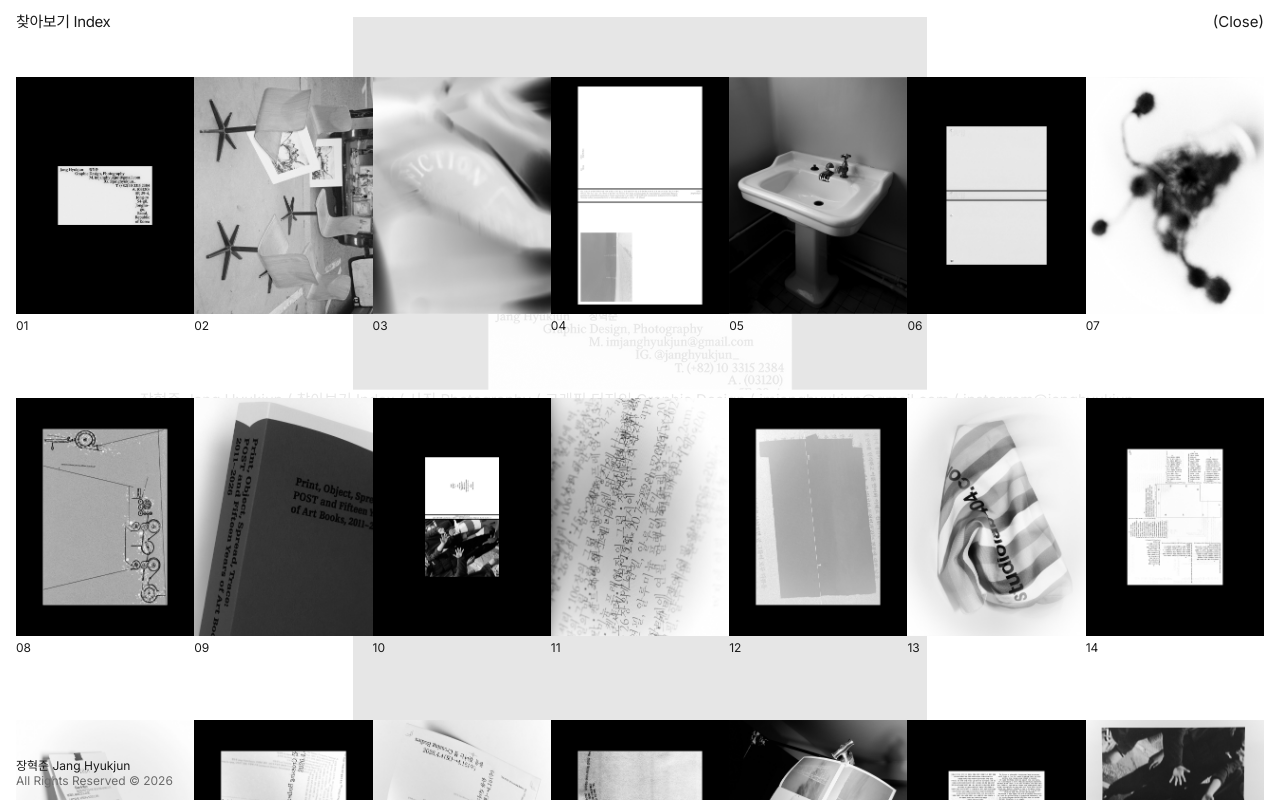
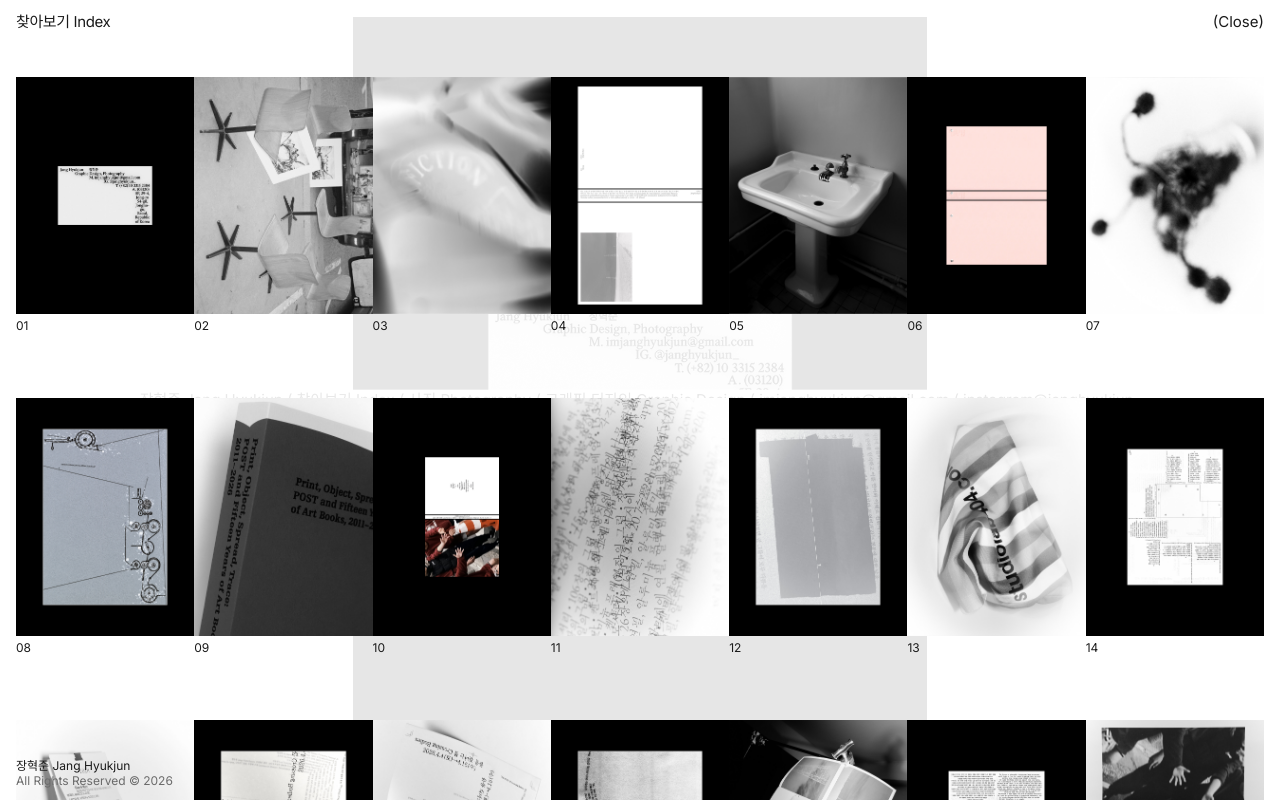
Before and after one commit to imjanghyukjun/notadotnota, a Next.js app: page / in a window 1280 px wide. Both pictures are taken after a click on the button "찾아보기 Index". Built offline with nearby package versions, Linux system fonts and the light colour scheme.

Commit message:
그래픽 디자인 카테고리 흑백 효과 제거 및 원본 컬러 고정

```diff
--- a/components/index-overlay.tsx
+++ b/components/index-overlay.tsx
@@ -82,6 +82,7 @@ export function IndexOverlay({ open, projects, onClose, title }: IndexOverlayPro
           const hasSeries = Boolean(project.series && project.series.length > 1)
           const currentSeriesIndex = seriesIndices[project.slug] || 0
           const displayImage = hasSeries ? project.series![currentSeriesIndex] : project.image
+          const isDesign = project.category === 'design'
 
           return (
             <div
@@ -91,7 +92,7 @@ export function IndexOverlay({ open, projects, onClose, title }: IndexOverlayPro
                 hasSeries ? 'cursor-pointer' : 'cursor-default'
               }`}
             >
-              {/* 이미지 영역 (회전 클래스 제거됨) */}
+              {/* 이미지 영역: 디자인 카테고리는 흑백 해제(컬러 원본), 사진 카테고리는 기존 호버 흑백 유지 */}
               <div className="relative w-full overflow-hidden flex items-center justify-center">
                 {displayImage && (
                   <Image
@@ -100,7 +101,9 @@ export function IndexOverlay({ open, projects, onClose, title }: IndexOverlayPro
                     width={800}
                     height={1000}
                     sizes="(max-width: 768px) 50vw, (max-width: 1200px) 25vw, 15vw"
-                    className="h-auto w-full object-contain grayscale transition-all duration-500 ease-in-out group-hover:grayscale-0"
+                    className={`h-auto w-full object-contain transition-all duration-500 ease-in-out ${
+                      isDesign ? '' : 'grayscale group-hover:grayscale-0'
+                    }`}
                   />
                 )}
               </div>
```
